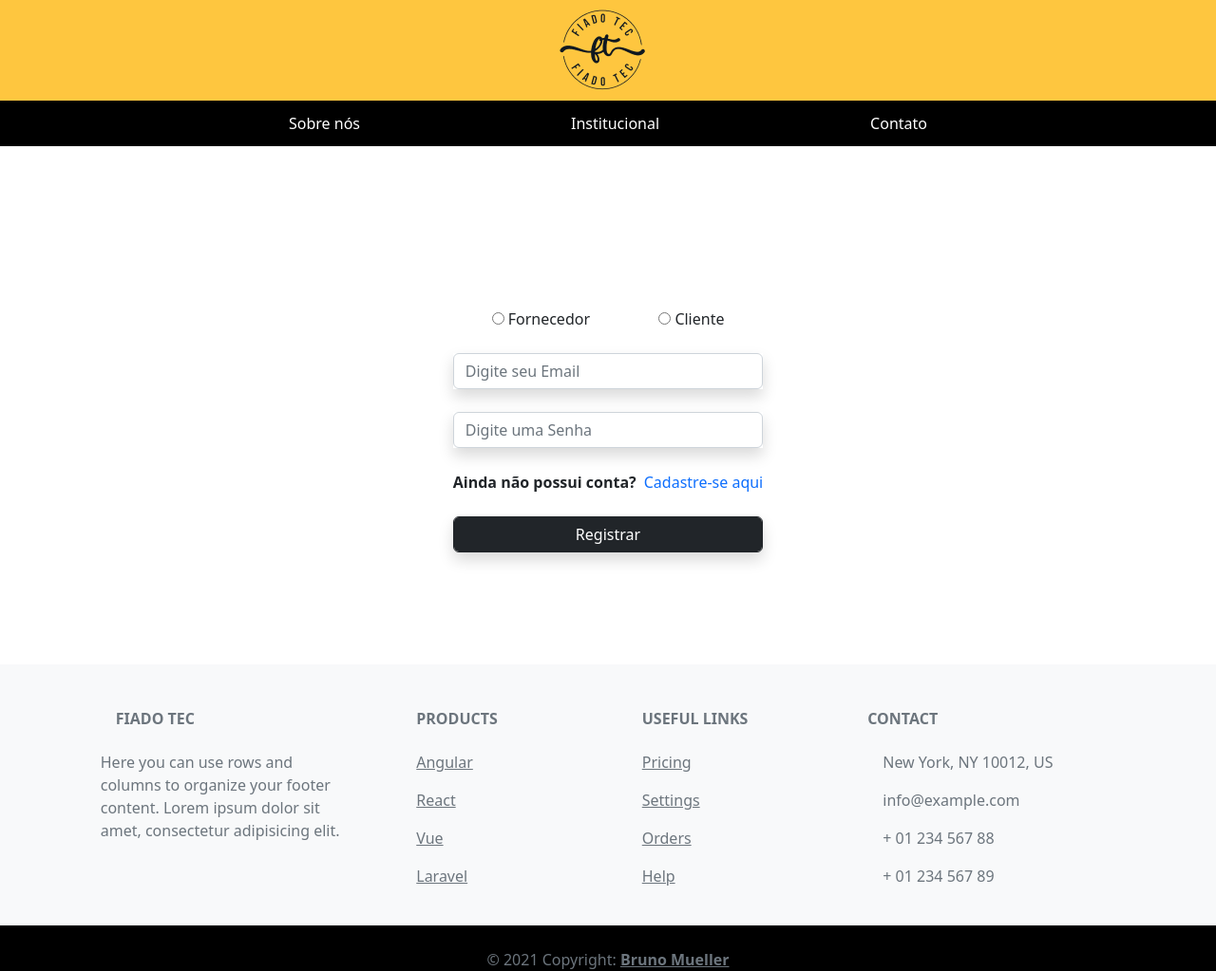
After one commit to brunormueller/FiadoTec, a PHP site: page /pages/login/login.html in a window 1280 px wide. The commit adds this page. Shown: the whole page at 95% size. Run offline with PHP 8.4, Linux system fonts and the light colour scheme.

Commit message:
atualizacao

```diff
--- a/css/cadastro.css
+++ b/css/cadastro.css
@@ -3,6 +3,8 @@ body {
     height: 100%;
     width: 100%;
     min-height: 100vh;
+
+
 }
 
 .logofiado {
@@ -13,14 +15,12 @@ body {
 }
 
 #footer {
-    width: 100%;
+
     height: 100px;
     position: absolute;
-    bottom: 0;
-    left: 0;
-
     background-color: #FEC63F;
 }
+
 
 #form_id {
     display: inline-block;
@@ -35,3 +35,20 @@ body {
     width: 100%;
 
 }
+#footer_column{
+    background-color: #FEC63F;
+}
+#div_footer{
+    height: 10px;
+    background-color: black;
+}
+
+#loginForm_id{
+    display: inline-block;
+    position: relative;
+    top: 126px;
+
+}
+input{
+    background-color: #D9D9D9;
+}
--- /dev/null
+++ b/pages/login/login.html
@@ -0,0 +1,170 @@
+<!DOCTYPE html>
+<html lang="en">
+
+<head>
+    <meta charset="UTF-8">
+    <meta http-equiv="X-UA-Compatible" content="IE=edge">
+    <meta name="viewport" content="width=device-width, initial-scale=1.0">
+    <title>FiadoTec</title>
+    <script src="https://cdn.jsdelivr.net/npm/bootstrap@5.2.1/dist/js/bootstrap.bundle.min.js"></script>
+    <link rel="stylesheet" href="../../css/cadastro.css">
+    <link href="https://cdn.jsdelivr.net/npm/bootstrap@5.2.1/dist/css/bootstrap.min.css" rel="stylesheet">
+</head>
+
+<body>
+    <header class="site-header sticky-top py-1" style="background-color: black;">
+        <nav class="navbar p-5" style="background-color: #FEC63F; top: -4px; ">
+            <div class="container">
+
+                <a class="navbar-brand" href="#">
+                    <img src="../img/fiadotec1.png" alt="Logo" class="logofiado mx-auto text-center">
+
+                </a>
+
+                <div id="navbar" class="navbar-collapse collapse">
+                    <ul class="nav navbar-nav navbar-right">
+                        <li><a href="">Voltar para Login</a></li>
+                    </ul>
+                </div>
+            </div>
+        </nav>
+
+        <nav class="container d-flex flex-column flex-md-row justify-content-between">
+            <div class="py-2 d-none d-md-inline-block"></div>
+            <a href="" class="py-2 d-none d-md-inline-block" style="text-decoration: none ; color: white">Sobre nós</a>
+            <a href="" class="py-2 d-none d-md-inline-block"
+                style="text-decoration: none ; color: white">Institucional</a>
+            <a href="" class="py-2 d-none d-md-inline-block" style="text-decoration: none ; color: white">Contato</a>
+            <div class="py-2 d-none d-md-inline-block"></div>
+        </nav>
+    </header>
+
+
+    <br><br>
+    <div class="col-md-4"></div>
+    <div class="col-md-4">
+        <main class="form-signin w-100 m-auto mainform">
+            <form action="" method="post" id="loginForm_id">
+                <div class="form-group tipoUser">
+
+
+                    <input type="radio" name="tipo" id="tipoFornecedor" value="Fornecedor">
+                    <span style="margin-right: 68px;" for="tipoFornecedor">Fornecedor</span>
+
+                    <input type="radio" name="tipo" id="tipoCliente" value="Cliente">
+                    <span class="ml-3" for="tipoCliente">Cliente</span>
+
+                </div> <br>
+                <div class="form-group shadow">
+                    <input type="email" class="form-control" id="email" name="email" placeholder="Digite seu Email">
+                </div><br>
+                <div class="form-group shadow">
+                    <input type="password" class="form-control" id="senha" name="senha" placeholder="Digite uma Senha">
+                </div>
+                <label class="mt-4" for=""><b>Ainda não possui conta?</b><a class="ms-2" style="text-decoration: none;"
+                        href="cadastro.html">Cadastre-se aqui</a></label>
+                <br><br>
+                <button type="submit" class="btn btn-dark form-control shadow">Registrar</button>
+            </form>
+        </main>
+
+        <div class="col-md-4"></div>
+        <div class="col-md-4"></div>
+        <div class="col-md-4"></div>
+    </div> <br><br><br>
+
+</body>
+
+
+</footer>
+<footer class="text-center text-lg-start bg-light text-muted fixed-bottom" id="footer">
+
+
+    <!-- Section: Links  -->
+    <section id="footer_section" class="bg-light">
+        <div class="container text-center text-md-start mt-5">
+            <!-- Grid row -->
+            <div class="row mt-3">
+                <!-- Grid column -->
+                <div class="col-md-3 col-lg-4 col-xl-3 mx-auto mb-4">
+                    <!-- Content -->
+                    <h6 class="text-uppercase fw-bold mb-4">
+                        <i class="fas fa-gem me-3"></i><b>Fiado Tec</b>
+                    </h6>
+                    <p>
+                        Here you can use rows and columns to organize your footer content.
+                        Lorem ipsum dolor sit amet, consectetur adipisicing elit.
+                    </p>
+                </div>
+                <!-- Grid column -->
+
+                <!-- Grid column -->
+                <div class="col-md-2 col-lg-2 col-xl-2 mx-auto mb-4">
+                    <!-- Links -->
+                    <h6 class="text-uppercase fw-bold mb-4">
+                        Products
+                    </h6>
+                    <p>
+                        <a href="#!" class="text-reset">Angular</a>
+                    </p>
+                    <p>
+                        <a href="#!" class="text-reset">React</a>
+                    </p>
+                    <p>
+                        <a href="#!" class="text-reset">Vue</a>
+                    </p>
+                    <p>
+                        <a href="#!" class="text-reset">Laravel</a>
+                    </p>
+                </div>
+                <!-- Grid column -->
+
+                <!-- Grid column -->
+                <div class="col-md-3 col-lg-2 col-xl-2 mx-auto mb-4">
+                    <!-- Links -->
+                    <h6 class="text-uppercase fw-bold mb-4">
+                        Useful links
+                    </h6>
+                    <p>
+                        <a href="#!" class="text-reset">Pricing</a>
+                    </p>
+                    <p>
+                        <a href="#!" class="text-reset">Settings</a>
+                    </p>
+                    <p>
+                        <a href="#!" class="text-reset">Orders</a>
+                    </p>
+                    <p>
+                        <a href="#!" class="text-reset">Help</a>
+                    </p>
+                </div>
+                <!-- Grid column -->
+
+                <!-- Grid column -->
+                <div class="col-md-4 col-lg-3 col-xl-3 mx-auto mb-md-0 mb-4">
+                    <!-- Links -->
+                    <h6 class="text-uppercase fw-bold mb-4">Contact</h6>
+                    <p><i class="fas fa-home me-3"></i> New York, NY 10012, US</p>
+                    <p>
+                        <i class="fas fa-envelope me-3"></i>
+                        info@example.com
+                    </p>
+                    <p><i class="fas fa-phone me-3"></i> + 01 234 567 88</p>
+                    <p><i class="fas fa-print me-3"></i> + 01 234 567 89</p>
+                </div>
+                <!-- Grid column -->
+            </div>
+            <!-- Grid row -->
+        </div>
+    </section>
+    <!-- Section: Links  -->
+
+    <!-- Copyright -->
+    <div class="text-center p-4 " id="div_footer" " >
+        © 2021 Copyright:
+        <a class="text-reset fw-bold" href="https://github.com/burnormueller">Bruno Mueller</a>
+    </div>
+    <!-- Copyright -->
+</footer>
+
+</html>
```
Also changed, not shown: pages/cadastro/cadastro.html (added, +196 -0 lines), pages/login.php (deleted, +0 -134 lines), img/fiadotec_yellow.png (added), 1 other file.
